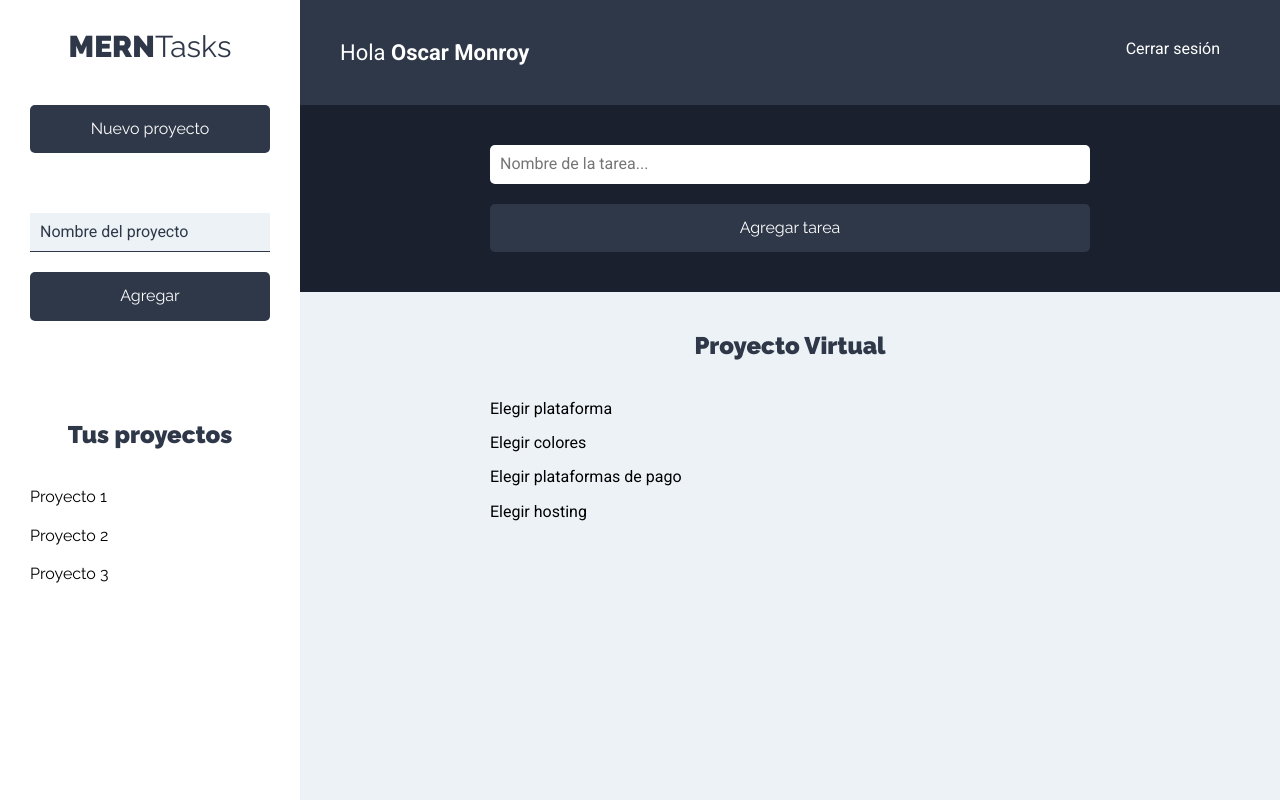
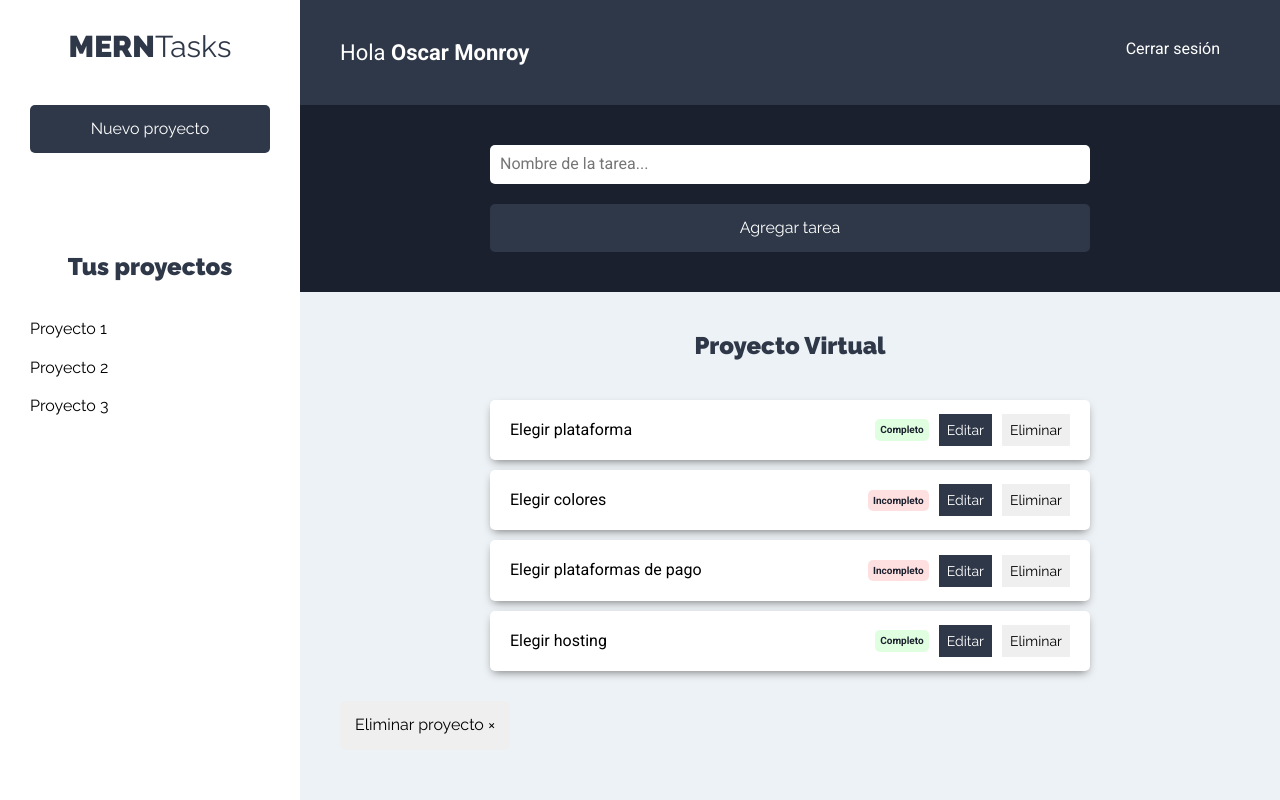
Before and after one commit to OzkrMonroy/mern-client-app, a React (Create React App) app: page /projects in a window 1280 px wide. Built offline with nearby package versions, Linux system fonts and the light colour scheme.

Commit message:
I created the context, context Provider and reducer

```diff
--- a/src/App.js
+++ b/src/App.js
@@ -3,9 +3,11 @@ import { BrowserRouter as Router, Route, Switch } from 'react-router-dom'
 import Login from './components/auth/Login';
 import Register from './components/auth/Register';
 import Projects from './components/projects/Projects';
+import ProjectState from './context/proyectos/projectStore';
 
 function App() {
   return (
+    <ProjectState>
       <Router>
         <Switch>
           <Route exact path="/" component={Login}/>
@@ -13,6 +15,7 @@ function App() {
           <Route exact path="/projects" component={Projects}/>
         </Switch>
       </Router>
+    </ProjectState>
   );
 }
 
--- a/src/components/projects/FormCreateProject.js
+++ b/src/components/projects/FormCreateProject.js
@@ -1,6 +1,10 @@
-import React, { Fragment, useState } from "react";
+import React, { Fragment, useState, useContext } from "react";
+import ProjectsContext from "../../context/proyectos/projectsContext";
 
 const FormCreateProject = () => {
+  const projectContext = useContext(ProjectsContext)
+  const {showForm, setShowForm} = projectContext
+
   const [projectData, setProjectData] = useState({
     projectName: ''
   })
@@ -15,13 +19,17 @@ const FormCreateProject = () => {
     e.preventDefault()
     console.log(projectData)
   }
+  const handleOnClick = () => {
+    setShowForm()
+  }
 
   return (
     <Fragment>
-      <button type="button" className="btn btn-primario btn-block">
+      <button type="button" className="btn btn-primario btn-block" onClick={handleOnClick}>
         Nuevo proyecto
       </button>
-      <form className="formulario-nuevo-proyecto" onSubmit={handleOnSubmit}>
+      {showForm ?
+        (<form className="formulario-nuevo-proyecto" onSubmit={handleOnSubmit}>
         <input
           type="text"
           className="input-text"
@@ -35,7 +43,8 @@ const FormCreateProject = () => {
           className="btn btn-primario btn-block"
           value="Agregar"
         />
-      </form>
+      </form>)
+    : null}
     </Fragment>
   );
 };
--- a/src/components/projects/ProjectsList.js
+++ b/src/components/projects/ProjectsList.js
@@ -1,15 +1,16 @@
-import React from 'react'
+import React, { useContext } from 'react'
 import Project from './Project'
+import ProjectsContext from '../../context/proyectos/projectsContext';
 
 const ProjectsList = () => {
-  const projects = [
-    {projectName: 'Proyecto 1', id: '1'},
-    {projectName: 'Proyecto 2', id: '2'},
-    {projectName: 'Proyecto 3', id: '3'}
-  ]
+  const projectsContext = useContext(ProjectsContext)
+  const { projectsList } = projectsContext
+
+  if(projectsList.length === 0) return null
+
   return (
     <ul className="listado-proyectos">
-      {projects.map(project => (
+      {projectsList.map(project => (
         <Project project={project} key={project.id}/>
       ))}
     </ul>
--- a/src/components/tasks/Task.js
+++ b/src/components/tasks/Task.js
@@ -1,11 +1,30 @@
-import React from 'react'
+import React from "react";
 
-const Task = ({task}) => {
+const Task = ({ task }) => {
   return (
-    <li>
+    <li className="tarea sombra">
       <p>{task.taskName}</p>
+      <div className="estado">
+        {task.taskState ? (
+          <button type="button" className="completo">
+            Completo
+          </button>
+        ) : (
+          <button type="button" className="incompleto">
+            Incompleto
+          </button>
+        )}
+      </div>
+      <div className="acciones">
+        <button type="button" className="btn btn-primario">
+          Editar
+        </button>
+        <button type="button" className="btn btn-seundario">
+          Eliminar
+        </button>
+      </div>
     </li>
   );
-}
+};
 
 export default Task;
--- a/src/components/tasks/TasksList.js
+++ b/src/components/tasks/TasksList.js
@@ -19,6 +19,7 @@ const TasksList = () => {
             ))
         }
       </ul>
+      <button type="button" className="btn">Eliminar proyecto &times;</button>
     </Fragment>
   );
 }
--- /dev/null
+++ b/src/context/proyectos/projectReducer.js
@@ -0,0 +1,14 @@
+import { SHOW_PROJECT_FORM } from "../../types";
+
+
+export default (state, action) => {
+  switch (action.type) {
+    case SHOW_PROJECT_FORM:
+      return {
+        ...state,
+        showForm: true
+      }
+    default:
+      return state
+  }
+}
--- /dev/null
+++ b/src/context/proyectos/projectStore.js
@@ -0,0 +1,37 @@
+import React, { useReducer } from "react";
+import ProjectsContext from "./projectsContext";
+import ProjectReducer from "./projectReducer";
+import { SHOW_PROJECT_FORM } from "../../types";
+
+const ProjectState = (props) => {
+  const initialState = {
+    showForm: false,
+    projectsList: [
+      { projectName: "Proyecto 1", id: "1" },
+      { projectName: "Proyecto 2", id: "2" },
+      { projectName: "Proyecto 3", id: "3" },
+    ],
+  };
+
+  const [state, dispatch] = useReducer(ProjectReducer, initialState);
+
+  const setShowForm = () => {
+    dispatch({
+      type: SHOW_PROJECT_FORM,
+    });
+  };
+
+  return (
+    <ProjectsContext.Provider
+      value={{
+        showForm: state.showForm,
+        projectsList: state.projectsList,
+        setShowForm,
+      }}
+    >
+      {props.children}
+    </ProjectsContext.Provider>
+  );
+};
+
+export default ProjectState;
--- /dev/null
+++ b/src/context/proyectos/projectsContext.js
@@ -0,0 +1,5 @@
+import { createContext } from 'react'
+
+export const ProjectsContext = createContext()
+
+export default ProjectsContext
--- /dev/null
+++ b/src/types/index.js
@@ -0,0 +1 @@
+export const SHOW_PROJECT_FORM = 'SHOW_PROJECT_FORM';
```
Lines whose indentation alone changed are shown as unchanged.
